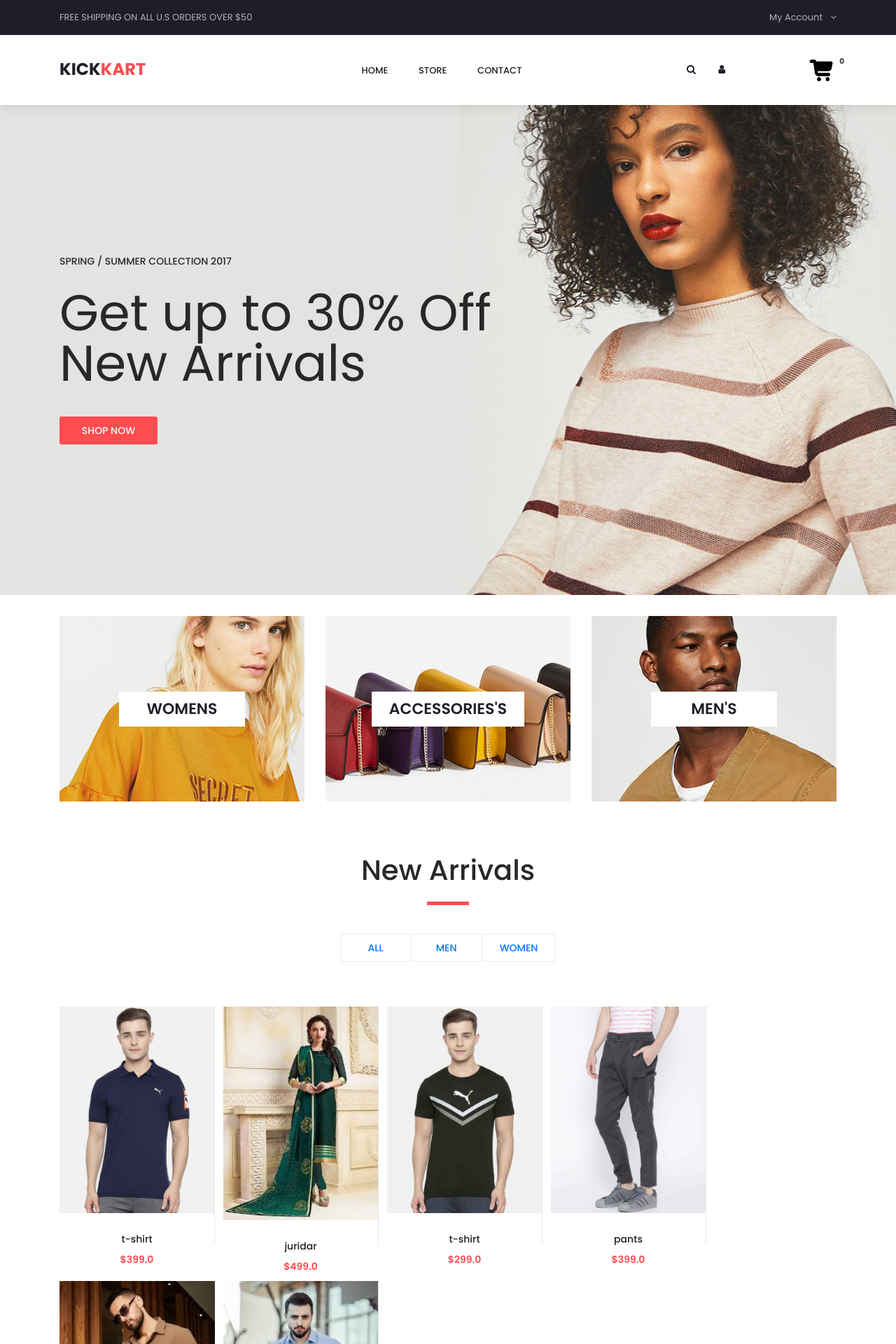
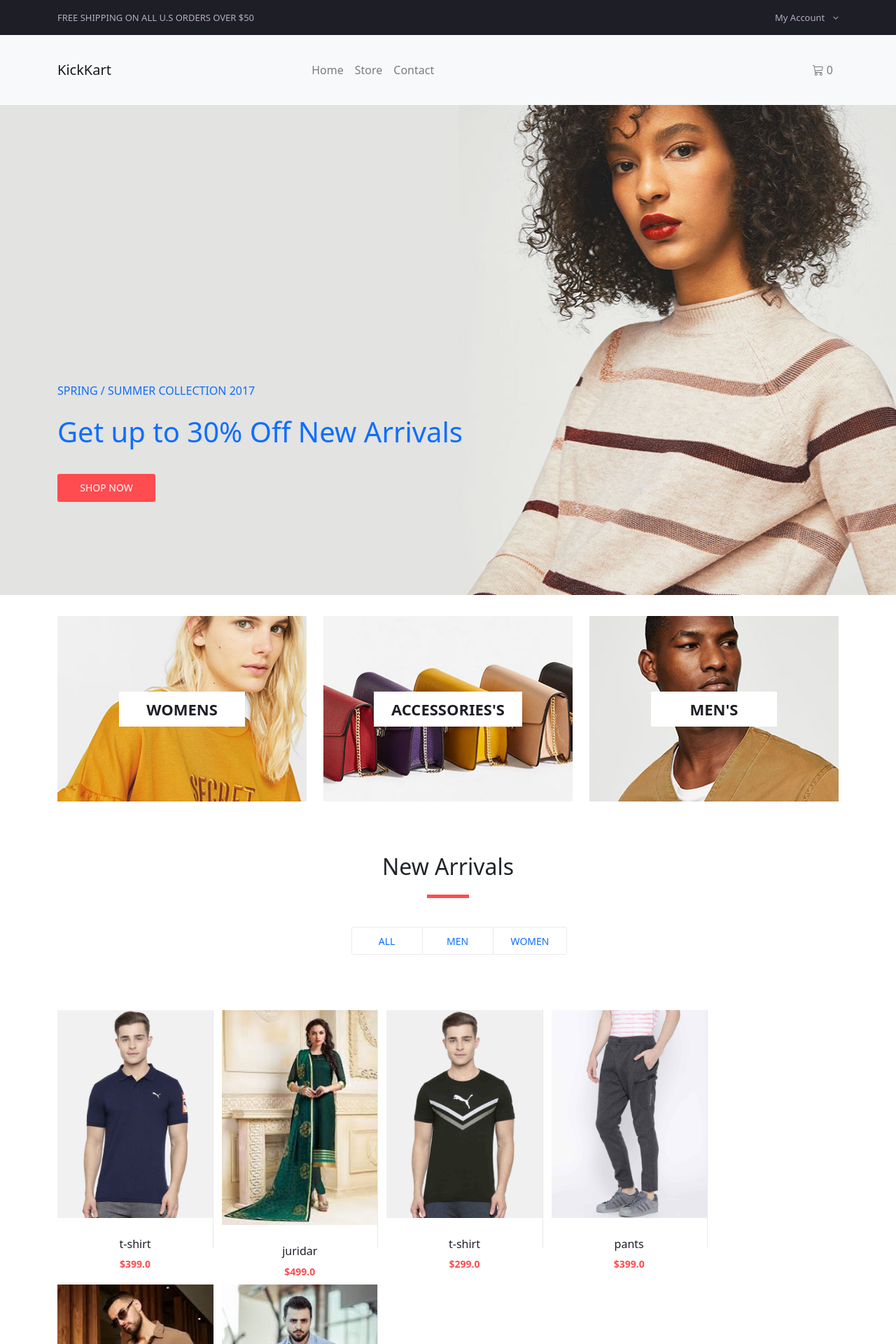
Before and after one commit to ashnad121/ecommers, a Django app: page / in a window 1280 px wide. Shown: the top 1920 px of the page at 70% size. Run offline with Django 4.2, Linux system fonts and the light colour scheme; data comes from the database, SQL or seed files in the repository; both versions use the stored data as it was after the commit; some libraries are stand-ins or nearby versions.

Commit message:
navbar fixing

```diff
--- a/brokart/settings.py
+++ b/brokart/settings.py
@@ -25,7 +25,11 @@ SECRET_KEY = 'django-insecure-w8zk^-5-nmh+#y*@^58av7-hd-1%$xo76^lg_ef3n%vc=c4os@
 # SECURITY WARNING: don't run with debug turned on in production!
 DEBUG = True
 
-ALLOWED_HOSTS =  ['ecommers-2-rjo7.onrender.com']
+ALLOWED_HOSTS = [
+    '127.0.0.1',
+    'localhost',
+    'your-render-url.onrender.com'
+]
 
 
 # Application definition
--- a/static/styles/main_styles.css
+++ b/static/styles/main_styles.css
@@ -544,7 +544,6 @@ section
 {
 	width: auto;
 	height: 100px;
-	float: right;
 	padding-left: 0px;
 	padding-right: 0px;
 }
--- a/templates/base.html
+++ b/templates/base.html
@@ -89,10 +89,10 @@ footer {
 						</div>
 						<nav class="navbar">
 							<ul class="navbar_menu" style="margin-right: 165px;">
-								<li><a href="#">home</a></li>
-								<li><a href="#">shop</a></li>
+								<li><a href="{% url 'index' %}">home</a></li>
 
-								<li><a href="contact.html">contact</a></li>
+
+
 							</ul>
 							<ul class="navbar_user">
 								<li><a href="#"><i class="fa fa-search" aria-hidden="true"></i></a></li>
--- a/templates/index.html
+++ b/templates/index.html
@@ -16,6 +16,21 @@
     box-sizing: border-box;
 
 }
+.cart-badge {
+  position: absolute;
+  top: -5px;
+  right: -8px;
+  background: red;
+  color: white;
+  font-size: 12px;
+  padding: 3px 6px;
+  border-radius: 50%;
+}
+
+
+
+
+
 
 
     </style>
@@ -30,11 +45,14 @@
 <link rel="stylesheet" type="text/css" href="{% static 'plugins/OwlCarousel2-2.2.1/animate.css' %}">
 <link rel="stylesheet" type="text/css" href="{% static 'styles/main_styles.css' %}">
 <link rel="stylesheet" type="text/css" href="{% static 'styles/responsive.css' %}">
+<link href="https://cdn.jsdelivr.net/npm/bootstrap@5.3.0/dist/css/bootstrap.min.css" rel="stylesheet">
+<link rel="stylesheet" href="https://cdn.jsdelivr.net/npm/bootstrap-icons@1.11.1/font/bootstrap-icons.css">
+
 </head>
 
 <body>
 
-<div class="super_container">
+	<div class="super_container">
 
 	<!-- Header -->
 
@@ -74,40 +92,40 @@
 		</div>
 
 		<!-- Main Navigation -->
+		<nav class="navbar navbar-expand-lg navbar-light bg-light container-fluid">
+			<div class="container">
 
-		<div class="main_nav_container">
-			<div class="container">
-				<div class="row">
-					<div class="col-lg-12 text-right">
-						<div class="logo_container">
-							<a href="#">kick<span>kart</span></a>
-						</div>
-						<nav class="navbar">
-							<ul class="navbar_menu" style="margin-right: 165px;">
-								<li><a href="">home</a></li>
-								<li><a href="{% url 'store' %}">store</a></li>
-								<li><a href="contact.html">contact</a></li>
-							</ul>
-							<ul class="navbar_user">
-								<li><a href="#"><i class="fa fa-search" aria-hidden="true"></i></a></li>
-								<li><a href="#"><i class="fa fa-user" aria-hidden="true"></i></a></li>
-								<li class="checkout">
-									<a href="{% url 'cart_view' %}"
-									   class="position-relative d-inline-block"
-									   style="margin-left: 100px;">
+			  <!-- Left: Logo -->
+			  <a class="navbar-brand" href="#">KickKart</a>
 
-										<!-- 🛒 Cart Icon -->
-										<img src="{% static 'images/cart.png' %}" width="40" height="40">
+			  <!-- Toggle button -->
+			  <button class="navbar-toggler" type="button" data-bs-toggle="collapse" data-bs-target="#navbarContent1">
+				<span class="navbar-toggler-icon"></span>
+			  </button>
 
-										<!-- 🔴 Badge -->
-										<span class="position-absolute top-0 start-100 translate-middle badge  text-dark">
+			  <!-- Navbar content -->
+			  <div class="collapse navbar-collapse" id="navbarContent1">
 
-											{{ cart_count }}
-										</span>
+				<!-- Center Menu -->
+				<ul class="navbar-nav mx-auto">
+				  <li class="nav-item"><a class="nav-link" href="#">Home</a></li>
+				  <li class="nav-item"><a class="nav-link" href="{% url 'store' %}">Store</a></li>
+				  <li class="nav-item"><a class="nav-link" href="#">Contact</a></li>
+				</ul>
 
-									</a>
-								</li>
-							</ul>
+				<!-- Right Cart -->
+				<ul class="navbar-nav ms-auto">
+				  <li class="nav-item">
+					<a class="nav-link" href="{% url 'cart_view' %}"><i class="bi bi-cart3"></i> {{ cart_count }}</a>
+				  </li>
+				</ul>
+
+			  </div>
+			</div>
+		  </nav>
+
+<!-- Bootstrap JS (IMPORTANT) -->
+
 							<div class="hamburger_container">
 								<i class="fa fa-bars" aria-hidden="true"></i>
 							</div>
@@ -418,6 +436,9 @@
 <script src="{% static 'plugins/OwlCarousel2-2.2.1/owl.carousel.js' %}"></script>
 <script src="{% static 'plugins/easing/easing.js' %}"></script>
 <script src="{% static 'js/custom.js' %}"></script>
+<script src="https://cdn.jsdelivr.net/npm/bootstrap@5.3.0/dist/js/bootstrap.bundle.min.js"></script>
+
+
 </body>
 
 </html>
```
Also changed, not shown: templates/loc.html (+24 -86 lines), db.sqlite3.
